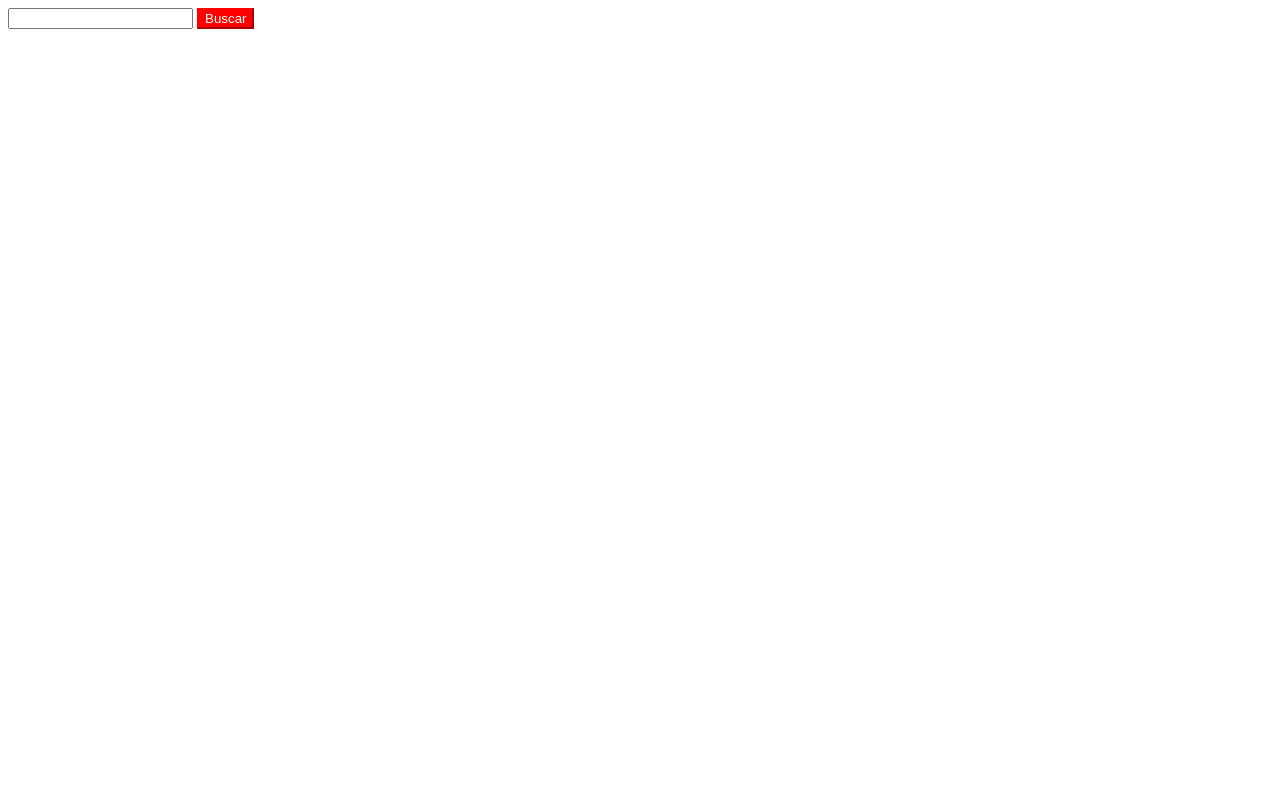
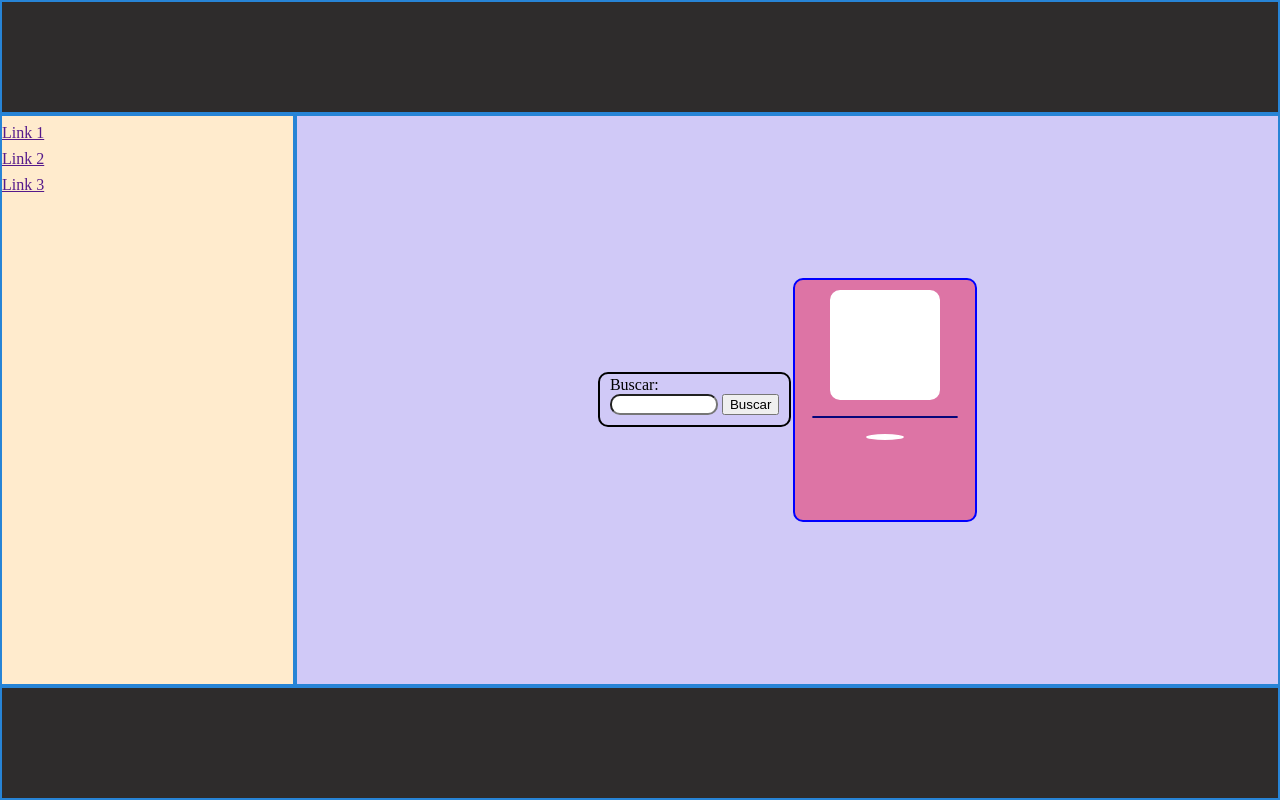
Before and after one commit to NeivaB/projetos_dwi_Neiva, a plain HTML site: page index.html in a window 1280 px wide. Drawn offline with nearby package versions, Linux system fonts and the light colour scheme.

Commit message:
Projeto Pokedex Pronto

```diff
--- a/index.html
+++ b/index.html
@@ -1,90 +1,214 @@
 <!DOCTYPE html>
 <html lang="en">
+
 <head>
     <meta charset="UTF-8">
     <meta http-equiv="X-UA-Compatible" content="IE=edge">
-    <script src="https://ajax.googleapis.com/ajax/libs/jquery/3.5.1/jquery.min.js"></script>
+    <meta name="viewport" content="width=device-width, initial-scale=1.0">
+    <link rel="stylesheet" href="style.css">
+    <script src="https://code.jquery.com/jquery-3.6.0.min.js"
+        integrity="sha256-/xUj+3OJU5yExlq6GSYGSHk7tPXikynS7ogEvDej/m4=" crossorigin="anonymous"></script>
+    <title>Projeto_Poke_API</title>
+</head>
 
-    <meta name="viewport" content="width=device-width, initial-scale=1.0">
-    <title>Document</title>
-</head>
 <body>
-    <input type="text" id='Nome'/>
-    <button onclick="pokemon()">Buscar</button>
-    <div class="pokemon" id="pokemon">
-         <img id="imagem_personagem" src="" alt="">
-         <h2 id="nome"></h2>
-         <p id="id"></p>
+    <div id="site-grid-container">
+        <div class="area header-grid-item"></div>
+        <div class="area aside-grid-item aside-flex-container">
+            <a href="">Link 1</a>
+            <a href="">Link 2</a>
+            <a href="">Link 3</a>
+        </div>
+        <div class="area main-grid-item main-flex-container">
+
+            <div class="container-busca">
+                <div>Buscar:</div>
+                <input type="text" name="" id="nome_pokemon">
+                <button onclick="buscarPersonagem()">Buscar</button>
+            </div>
+
+
+            <div class="pokedex">
+                <div class="visor">
+                    <img id="imagem_personagem" src="" alt="">
+                </div>
+                <ul class="infos-pokemon-nome">
+                    <li id="nome"></li>
+                </ul>
+
+                <div class="botoes">
+                    <span id="id"></span>
+                </div>
+            </div>
+        </div>
+
+        <div class="area footer-grid-item"></div>
     </div>
+
 </body>
+
+</html>
+
 <script>
 
-const pokemon = ()=>{
-    const nome = document.getElementById("Nome").value ;
-      $.ajax({
-        url: `https://pokeapi.co/api/v2/pokemon/${nome}`,
-        type:"get",
-        success: function(result){
-            console.log(result)
-            if(result.sprites){
-                document.getElementById("pokemon").style.display = "block";
+
+    function buscarPersonagem() {
+
+        const idPersonagem = document.getElementById("nome_pokemon").value
+
+
+        $.ajax({
+            url: `https://pokeapi.co/api/v2/pokemon/${idPersonagem}`,
+            type: "get",
+            success: function (result) {
+                console.log(result)
+
+                document.getElementById('imagem_personagem').src = result.sprites.back_default
+                document.getElementById('nome').innerHTML = result.species.name
+                document.getElementById('id').innerHTML = result.id
+
             }
-            document.getElementById('imagem_personagem').src = result.sprites.back_default
-            document.getElementById('nome').innerHTML = result.species.name
-            document.getElementById('id').innerHTML = result.id
-        }
-    })
-
-}
+        });
+    }
 
 </script>
+<style>
+    /*Reset */
+    html,
+    body {
+        margin: 0px;
+    }
 
-<style>
-    .pokemon{
-    border: 10px solid red;
-    width: 30%;
-    border-radius: 1rem;
-    padding: 1rem;
-    margin-top: 1rem;
-    position: relative;
-    text-align: center;
+    ul {
+        text-align: center;
+        padding: 0;
     }
-    #nome{
-    border: 1px solid;
-    border-radius: 1rem;
-    padding: 0.5rem;
-    text-transform: capitalize;
-    background: #0000ff5c;
-    color: #FFF;
+
+    /* Layout */
+    #site-grid-container {
+        background-color: rgb(39, 132, 214);
+        height: 100vh;
+
+        display: grid;
+
+        grid-template-rows: 0.2fr 1fr 0.2fr;
+        grid-template-columns: 0.3fr 1fr;
+        grid-template-areas:
+            "header header"
+            "aside main"
+            "footer footer";
     }
-    #id{
-    background: blue;
-    width: 10%;
-    bottom: -3%;
-    right: 0;
-    position: absolute;
-    border-radius: 100%;
-    color: white;
-    font-weight: bold;}
 
-    #imagem_personagem{
-        width: 200px;
-        height: 200px;
-        box-shadow: 9px 3px 11px rgb(216 33 33 / 77%);
+    .visor img {
+        width: 100%;
     }
-    .pokemon{
-        display: none;
+
+    ul li {
+        display: block;
     }
-    button{
-        background: red;
-    color: #fff;
-    border-color: red;
+
+    .area {
+        margin: 2px;
+        background-color: white;
+
     }
-    button:hover{
-        background: blue;
-    color: #fff;
-    border-color: blue;
+
+    .header-grid-item {
+        grid-area: header;
+        background-color: rgb(46, 44, 44);
+    }
+
+    .aside-grid-item {
+        grid-area: aside;
+        background-color: blanchedalmond;
+    }
+
+    .main-grid-item {
+        grid-area: main;
+        background-color: rgb(208, 201, 247);
+    }
+
+    .footer-grid-item {
+        grid-area: footer;
+        background-color: rgb(46, 44, 44);
+    }
+
+    /*Areas */
+    .asside-flex-container {
+        display: flex;
+        flex-direction: column;
+    }
+
+    .main-flex-container {
+        display: flex;
+        align-items: center;
+        justify-content: center;
+    }
+
+    .container-busca {
+        border: solid black 2px;
+        border-radius: 10px;
+        margin-right: 2px;
+        padding: 2px 10px 10px 10px;
+    }
+
+    .pokedex {
+        background-color: rgb(221, 116, 165);
+
+        border: solid blue 2px;
+        height: 240px;
+        width: 180px;
+        border-radius: 10px;
+        display: flex;
+        align-items: center;
+        flex-direction: column;
+    }
+
+    .area.aside-grid-item.aside-flex-container a {
+        display: block;
+        margin: 0.5rem auto;
+    }
+
+    .infos-pokemon-nome {
+        border: 1px solid rgb(6, 6, 122);
+        width: 80%;
+        border-radius: 1rem;
+        background-color: blue;
+    }
+
+    .infos-pokemon-nome li {
+        color: #fff;
+    }
+
+    .visor {
+        margin-top: 10px;
+        height: 90px;
+        width: 90px;
+        background-color: #FFF;
+        border: solid white 10px;
+        border-radius: 10px;
+    }
+
+    .visor img {
+        box-shadow: 5px 1px 11px rgb(216 33 33 / 77%);
+
+
+    }
+
+    #nome_pokemon {
+        width: 100px;
+        border-radius: 10px;
+    }
+
+    .botoes {
+        background-color: rgb(72, 27, 233);
+        text-align: center;
+        width: 2rem;
+        border-radius: 100%;
+        border: solid white 3px;
+    }
+
+    .botoes span {
+        font-size: 1rem;
     }
 </style>
-
-</html>
```
